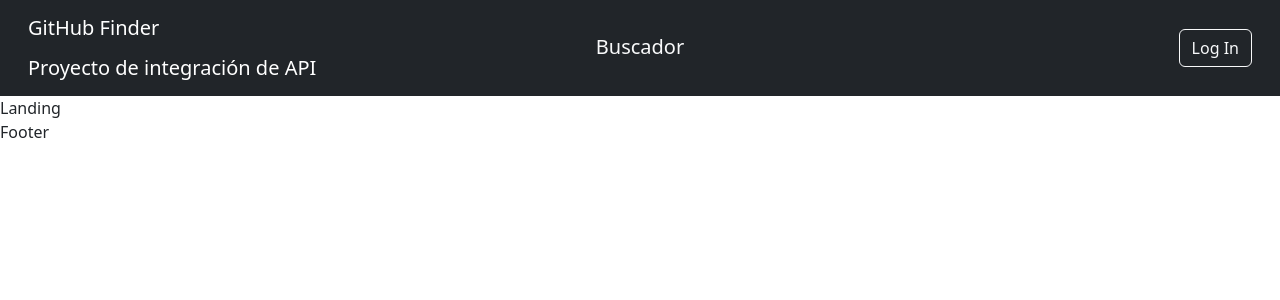
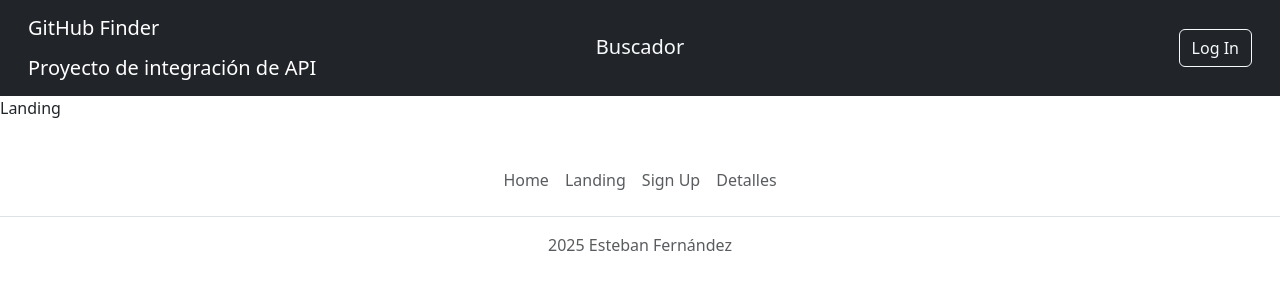
Before and after one commit to fergone03/github-finder, a React (Vite) app in the folder frontend/: page / in a window 1280 px wide. Shown: the top 300 px of the page. Built offline with nearby package versions, Linux system fonts and the light colour scheme.

Commit message:
Agregar componente Footer con enlaces de navegación y mensaje de copyright; actualizar Landing para cumplir con las normas de eslint.

```diff
--- a/frontend/src/components/Footer.jsx
+++ b/frontend/src/components/Footer.jsx
@@ -1,9 +1,26 @@
+// eslint-disable-next-line no-unused-vars
 import React from 'react'
 
 const Footer = () => {
-  return (
-    <div>Footer</div>
-  )
+    return (
+        <footer className="py-3 my-4">
+            <ul className="nav justify-content-center border-bottom pb-3 mb-3">
+                <li className="nav-item">
+                    <a href="#" className="nav-link px-2 text-body-secondary">Home</a>
+                    </li>
+                <li className="nav-item">
+                    <a href="#" className="nav-link px-2 text-body-secondary">Landing</a>
+                    </li>
+                <li className="nav-item">
+                    <a href="#" className="nav-link px-2 text-body-secondary">Sign Up </a>
+                    </li>
+                <li className="nav-item">
+                    <a href="#" className="nav-link px-2 text-body-secondary">Detalles</a>
+                    </li>
+            </ul>
+            <p className="text-center text-body-secondary"> 2025 Esteban Fernández</p>
+        </footer>
+    )
 }
 
 export default Footer
--- a/frontend/src/components/Landing.jsx
+++ b/frontend/src/components/Landing.jsx
@@ -1,3 +1,4 @@
+// eslint-disable-next-line no-unused-vars
 import React from 'react'
 
 const Landing = () => {
```
